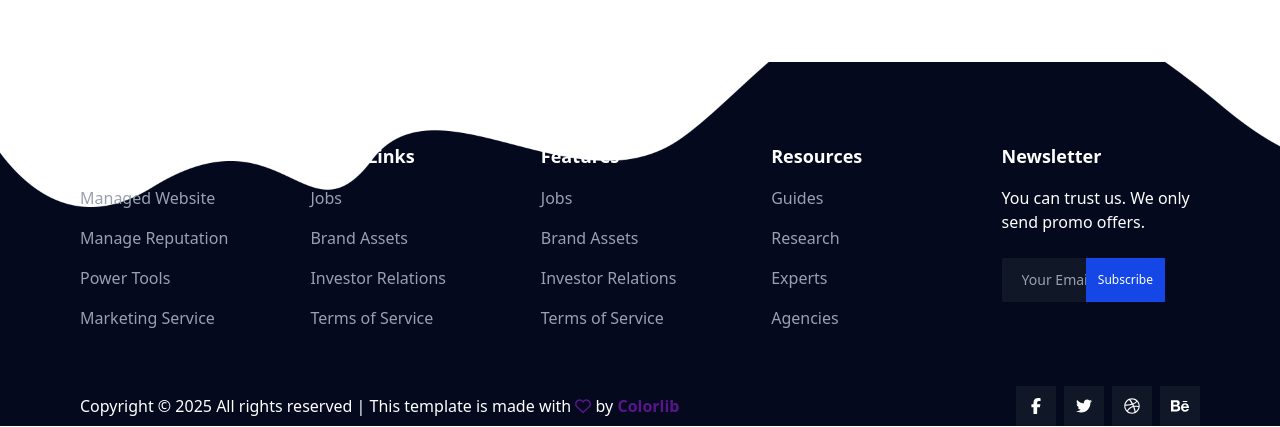
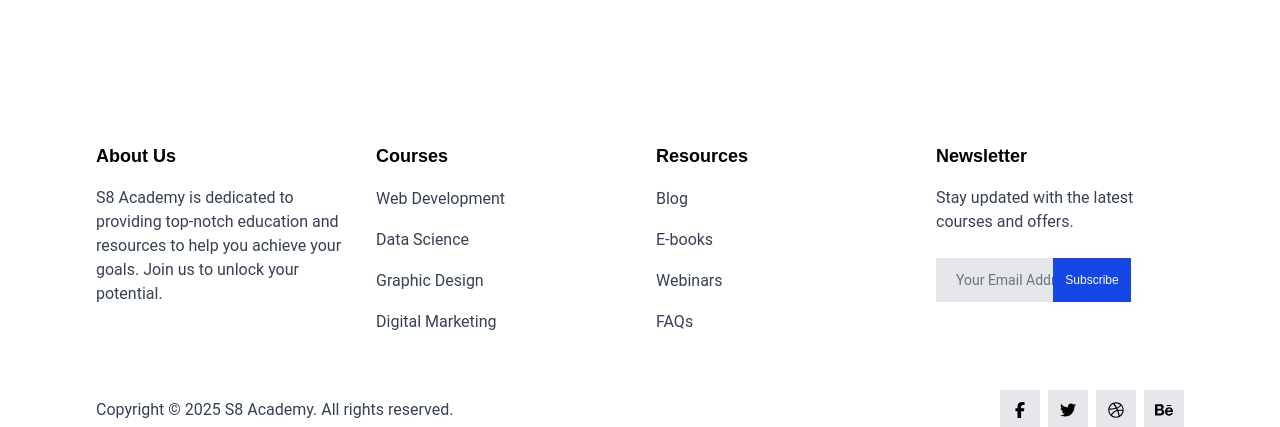
Before and after one commit to devspak-s8/s8Academy, a React (Vite) app: page /CourseDetails in a window 1280 px wide. Shown: the part 1424-1851 px from the top of the page. Built offline with nearby package versions, Linux system fonts and the light colour scheme.

Commit message:
Iniial Commit

```diff
--- a/package.json
+++ b/package.json
@@ -32,8 +32,8 @@
   },
   "devDependencies": {
     "@eslint/js": "^9.21.0",
-    "@types/react": "^19.0.10",
-    "@types/react-dom": "^19.0.4",
+    "@types/react": "^19.1.3",
+    "@types/react-dom": "^19.1.3",
     "@vitejs/plugin-react-swc": "^3.8.0",
     "autoprefixer": "^10.4.21",
     "eslint": "^9.21.0",
@@ -42,6 +42,7 @@
     "globals": "^15.15.0",
     "postcss": "^8.5.3",
     "tailwindcss": "^4.1.4",
+    "typescript": "^5.8.3",
     "vite": "^6.2.0"
   }
 }
--- a/src/components/Features.jsx
+++ b/src/components/Features.jsx
@@ -9,7 +9,7 @@ const features = [
 const Features = () => {
   return (
     <section className="feature-area mt-[-210px] max-[1680px]:mt-[-110px] max-[1200px]:hidden max-[991px]:mt-0">
-      <div className="container-fluid pl-[150px] max-[767px]:pl-[15px] 2xl:max-w-[1140px] 2xl:pl-0">
+      <div className="container-fluid pl-[190px] max-[767px]:pl-[15px] 2xl:max-w-[1140px] 2xl:pl-0">
         <div className="flex flex-wrap">
           {features.map((f, idx) => {
             const Icon = f.icon;
--- a/src/components/Footer.jsx
+++ b/src/components/Footer.jsx
@@ -1,10 +1,8 @@
 import React, { useState } from 'react';
 import { FontAwesomeIcon } from '@fortawesome/react-fontawesome';
-import { faHeart } from '@fortawesome/free-regular-svg-icons';
 import { faFacebookF, faTwitter, faDribbble, faBehance } from '@fortawesome/free-brands-svg-icons';
 import Modal from 'react-modal';
 
-import ftImg from '../assets/img/footer-bg.png';
 // Bind modal to app element for accessibility
 Modal.setAppElement('#root');
 
@@ -41,71 +39,55 @@ const FooterSection = () => {
   };
 
   return (
-    <footer
-    className="relative z-10 pt-20 px-20 bg-dark-900 sm:bg-none"
-    style={{
-            backgroundImage: `url(${ftImg})`,
-            backgroundSize: 'cover',
-            backgroundPosition: 'center',
-          }}   >
+    <footer className="relative z-10 pt-20 px-24 bg-dark-900 sm:bg-none">
       <div className="container mx-auto relative isolate">
-        <div className="grid grid-cols-1 md:grid-cols-2 lg:grid-cols-5 gap-8">
-          {/* Widget: Top Products */}
+        <div className="grid grid-cols-1 md:grid-cols-2 lg:grid-cols-4 gap-8">
+          {/* Widget: About Academy */}
           <div className="mb-8">
-            <h4 className="text-white text-xl md:text-lg font-bold mb-8 md:mb-4">Top Products</h4>
+            <h4 className="text-black text-xl md:text-lg font-bold mb-8 md:mb-4" style={{ fontFamily: "'Poppins', sans-serif" }}>About Us</h4>
+            <p className="text-gray-700" style={{ fontFamily: "'Roboto', sans-serif" }}>
+              S8 Academy is dedicated to providing top-notch education and resources to help you achieve your goals.
+              Join us to unlock your potential.
+            </p>
+          </div>
+          {/* Widget: Courses */}
+          <div className="mb-8">
+            <h4 className="text-black text-xl md:text-lg font-bold mb-8 md:mb-4" style={{ fontFamily: "'Poppins', sans-serif" }}>Courses</h4>
             <ul className="space-y-4">
-              <li><a href="#" className="text-gray-400 hover:text-white transition">Managed Website</a></li>
-              <li><a href="#" className="text-gray-400 hover:text-white transition">Manage Reputation</a></li>
-              <li><a href="#" className="text-gray-400 hover:text-white transition">Power Tools</a></li>
-              <li><a href="#" className="text-gray-400 hover:text-white transition">Marketing Service</a></li>
-            </ul>
-          </div>
-          {/* Widget: Quick Links */}
-          <div className="mb-8">
-            <h4 className="text-white text-xl md:text-lg font-bold mb-8 md:mb-4">Quick Links</h4>
-            <ul className="space-y-4">
-              <li><a href="#" className="text-gray-400 hover:text-white transition">Jobs</a></li>
-              <li><a href="#" className="text-gray-400 hover:text-white transition">Brand Assets</a></li>
-              <li><a href="#" className="text-gray-400 hover:text-white transition">Investor Relations</a></li>
-              <li><a href="#" className="text-gray-400 hover:text-white transition">Terms of Service</a></li>
-            </ul>
-          </div>
-          {/* Widget: Features */}
-          <div className="mb-8">
-            <h4 className="text-white text-xl md:text-lg font-bold mb-8 md:mb-4">Features</h4>
-            <ul className="space-y-4">
-              <li><a href="#" className="text-gray-400 hover:text-white transition">Jobs</a></li>
-              <li><a href="#" className="text-gray-400 hover:text-white transition">Brand Assets</a></li>
-              <li><a href="#" className="text-gray-400 hover:text-white transition">Investor Relations</a></li>
-              <li><a href="#" className="text-gray-400 hover:text-white transition">Terms of Service</a></li>
+              <li><a href="#" className="text-gray-700 hover:text-black transition" style={{ fontFamily: "'Roboto', sans-serif" }}>Web Development</a></li>
+              <li><a href="#" className="text-gray-700 hover:text-black transition" style={{ fontFamily: "'Roboto', sans-serif" }}>Data Science</a></li>
+              <li><a href="#" className="text-gray-700 hover:text-black transition" style={{ fontFamily: "'Roboto', sans-serif" }}>Graphic Design</a></li>
+              <li><a href="#" className="text-gray-700 hover:text-black transition" style={{ fontFamily: "'Roboto', sans-serif" }}>Digital Marketing</a></li>
             </ul>
           </div>
           {/* Widget: Resources */}
           <div className="mb-8">
-            <h4 className="text-white text-xl md:text-lg font-bold mb-8 md:mb-4">Resources</h4>
+            <h4 className="text-black text-xl md:text-lg font-bold mb-8 md:mb-4" style={{ fontFamily: "'Poppins', sans-serif" }}>Resources</h4>
             <ul className="space-y-4">
-              <li><a href="#" className="text-gray-400 hover:text-white transition">Guides</a></li>
-              <li><a href="#" className="text-gray-400 hover:text-white transition">Research</a></li>
-              <li><a href="#" className="text-gray-400 hover:text-white transition">Experts</a></li>
-              <li><a href="#" className="text-gray-400 hover:text-white transition">Agencies</a></li>
+              <li><a href="#" className="text-gray-700 hover:text-black transition" style={{ fontFamily: "'Roboto', sans-serif" }}>Blog</a></li>
+              <li><a href="#" className="text-gray-700 hover:text-black transition" style={{ fontFamily: "'Roboto', sans-serif" }}>E-books</a></li>
+              <li><a href="#" className="text-gray-700 hover:text-black transition" style={{ fontFamily: "'Roboto', sans-serif" }}>Webinars</a></li>
+              <li><a href="#" className="text-gray-700 hover:text-black transition" style={{ fontFamily: "'Roboto', sans-serif" }}>FAQs</a></li>
             </ul>
           </div>
           {/* Widget: Newsletter */}
           <div className="mb-8">
-            <h4 className="text-white text-xl md:text-lg font-bold mb-8 md:mb-4">Newsletter</h4>
-            <p className="text-white mb-6">You can trust us. We only send promo offers.</p>
+            <h4 className="text-black text-xl md:text-lg font-bold mb-8 md:mb-4" style={{ fontFamily: "'Poppins', sans-serif" }}>Newsletter</h4>
+            <p className="text-gray-700 mb-6" style={{ fontFamily: "'Roboto', sans-serif" }}>Stay updated with the latest courses and offers.</p>
             <form onSubmit={handleSubmit} className="flex">
               <input
                 type="email"
                 value={email}
                 onChange={(e) => setEmail(e.target.value)}
                 placeholder="Your Email Address"
-                className="w-8/12 bg-gray-900 text-white text-sm py-3 px-5 focus:outline-none placeholder-gray-400"
+                className="w-8/12 bg-gray-200 text-black text-sm py-3 px-5 focus:outline-none placeholder-gray-500"
+                style={{ fontFamily: "'Roboto', sans-serif" }}
               />
               <button
                 type="submit"
                 disabled={isSubmitting}
                 className="bg-blue-700 text-white text-xs font-medium py-3 px-3 -ml-12 hover:bg-blue-600 transition disabled:opacity-50"
+                style={{ fontFamily: "'Poppins', sans-serif" }}
               >
                 Subscribe
               </button>
@@ -115,27 +97,22 @@ const FooterSection = () => {
 
         {/* Footer Bottom */}
         <div className="mt-24 md:mt-6 flex flex-col lg:flex-row items-center">
-          <p className="text-white text-center lg:text-left mb-6 lg:mb-0 lg:w-2/3">
-            Copyright &copy; {new Date().getFullYear()} All rights reserved | This template is made with{' '}
-            <FontAwesomeIcon icon={faHeart} className="text-purple-900" /> by{' '}
-            <a href="https://colorlib.com" target="_blank" className="text-purple-900 font-bold">
-              Colorlib
-            </a>
+          <p className="text-gray-700 text-center lg:text-left mb-6 lg:mb-0 lg:w-2/3" style={{ fontFamily: "'Roboto', sans-serif" }}>
+            Copyright &copy; {new Date().getFullYear()} S8 Academy. All rights reserved.
           </p>
           <div className="flex justify-center lg:justify-end lg:w-1/3 space-x-2">
-            <a href="#" className="bg-gray-900 text-white w-10 h-10 flex items-center justify-center hover:bg-blue-600 transition">
+            <a href="#" className="bg-gray-200 text-black w-10 h-10 flex items-center justify-center hover:bg-blue-600 hover:text-white transition">
               <FontAwesomeIcon icon={faFacebookF} />
             </a>
-            <a href="#" className="bg-gray-900 text-white w-10 h-10 flex items-center justify-center hover:bg-blue-600 transition">
+            <a href="#" className="bg-gray-200 text-black w-10 h-10 flex items-center justify-center hover:bg-blue-600 hover:text-white transition">
               <FontAwesomeIcon icon={faTwitter} />
             </a>
-            <a href="#" className="bg-gray-900 text-white w-10 h-10 flex items-center justify-center hover:bg-blue-600 transition">
+            <a href="#" className="bg-gray-200 text-black w-10 h-10 flex items-center justify-center hover:bg-blue-600 hover:text-white transition">
               <FontAwesomeIcon icon={faDribbble} />
             </a>
-            <a href="#" className="bg-gray-900 text-white w-10 h-10 flex items-center justify-center hover:bg-blue-600 transition">
+            <a href="#" className="bg-gray-200 text-black w-10 h-10 flex items-center justify-center hover:bg-blue-600 hover:text-white transition">
               <FontAwesomeIcon icon={faBehance} />
             </a>
-          </div>
           </div>
         </div>
 
@@ -147,19 +124,21 @@ const FooterSection = () => {
           overlayClassName="fixed inset-0 bg-black bg-opacity-75"
         >
           <div className="bg-white rounded-lg p-8 max-w-md w-full text-center">
-          <p className="text-lg text-gray-800 mb-4">{modalMessage}</p>
+            <p className="text-lg text-gray-800 mb-4" style={{ fontFamily: "'Roboto', sans-serif" }}>{modalMessage}</p>
             {isSubmitting ? (
               <div className="inline-block animate-spin rounded-full h-8 w-8 border-t-2 border-b-2 border-blue-600"></div>
             ) : (
               <button
                 onClick={closeModal}
                 className="bg-blue-700 text-white py-2 px-4 rounded-lg hover:bg-blue-600 transition"
+                style={{ fontFamily: "'Poppins', sans-serif" }}
               >
                 Close
               </button>
             )}
           </div>
         </Modal>
+      </div>
     </footer>
   );
 };
--- a/src/pages/Home.jsx
+++ b/src/pages/Home.jsx
@@ -23,9 +23,6 @@ const CourseDetails = () => {
 
 
 
-
-      {/* Supplementary Content */}
-      <VideoSection />
       <FeatureSection/>
       <RegistrationSection/>
       {/* Footer */}
```
Also changed, not shown: src/components/RegistrationForm.jsx (+7 -15 lines), 1 other file (tests, documents, lock files or other folders). Lines whose indentation alone changed are shown as unchanged.
